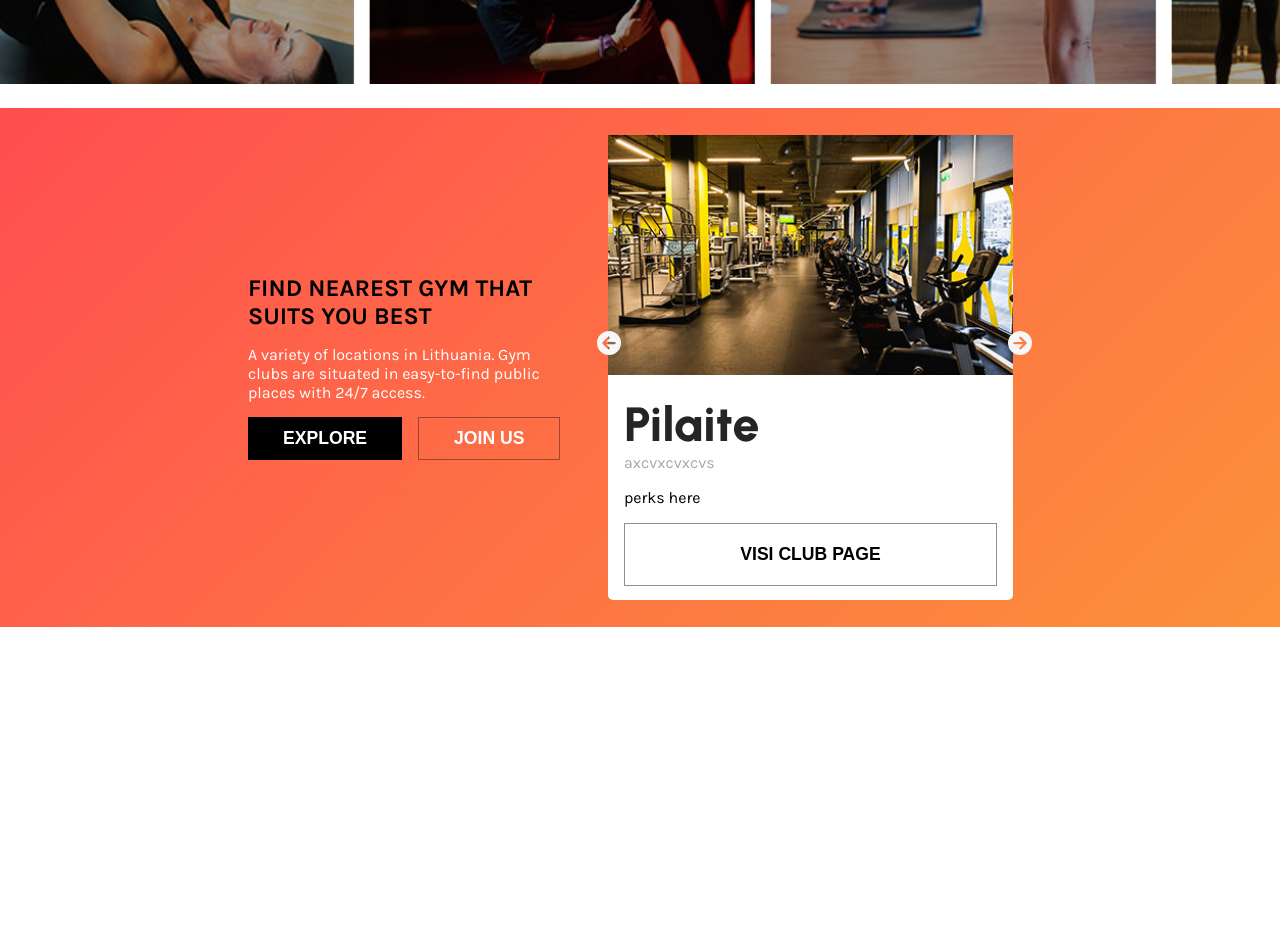
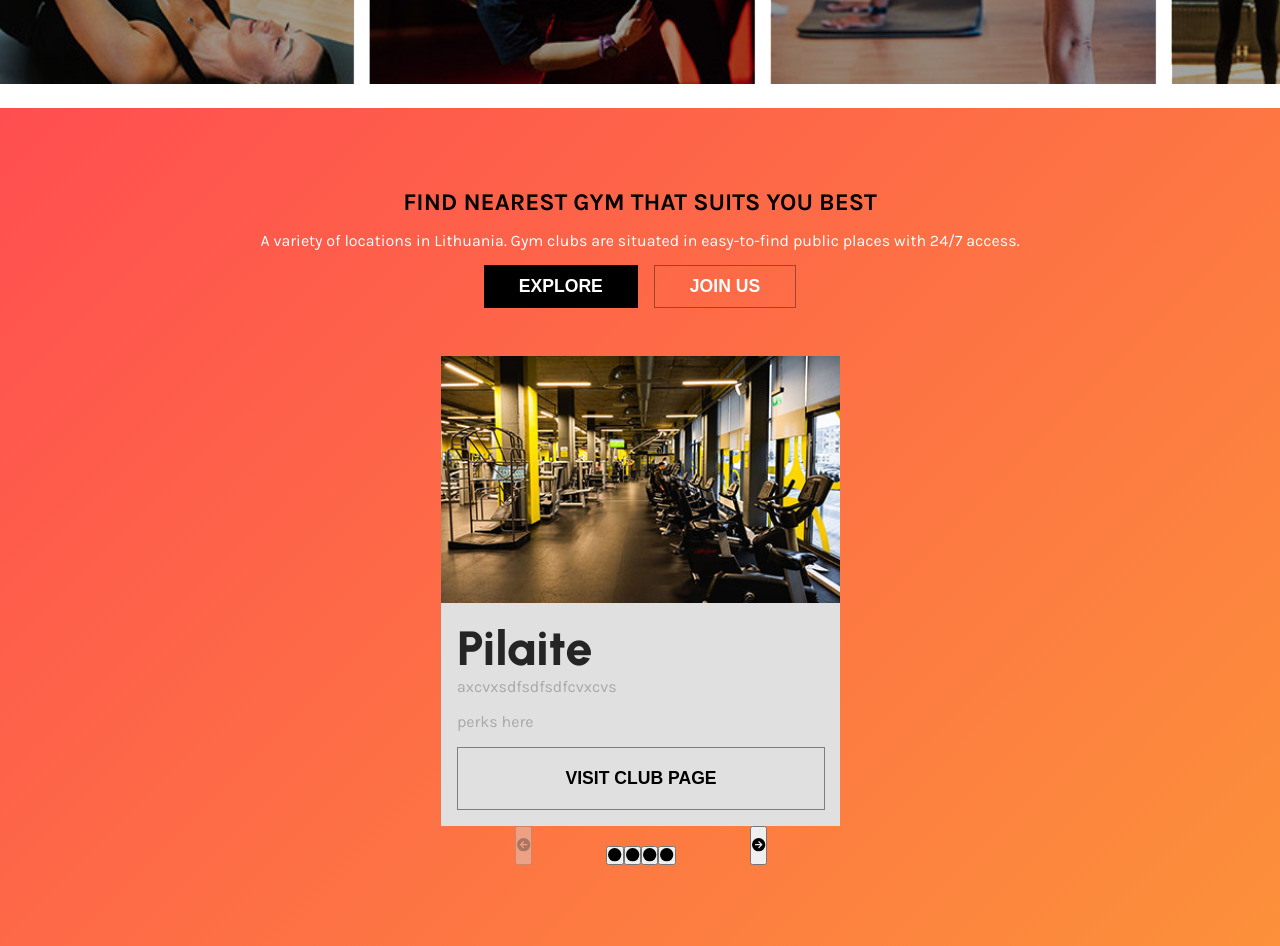
Before and after one commit to aldask/gym, a React (Create React App) app: page / in a window 1280 px wide. Shown: the part 2300-3246 px from the top of the page. Before the commit the page ends 2927 px from the top, so only its background shows below. Built offline with nearby package versions, Linux system fonts and the light colour scheme.

Commit message:
Slide carousel kind of done

```diff
--- /dev/null
+++ b/src/Components/Carousel.tsx
@@ -0,0 +1,105 @@
+import React, { useState } from "react";
+import Slide from "./Slide";
+import pilaite from "../Images/Locations/pilaite.jpg";
+import { FontAwesomeIcon } from "@fortawesome/react-fontawesome";
+import {
+  faArrowCircleLeft,
+  faArrowCircleRight,
+  faCircle,
+} from "@fortawesome/free-solid-svg-icons";
+
+const Carousel = () => {
+  const [activeIndex, setActiveIndex] = useState(0);
+
+  const carouselItems = [
+    {
+      locationPic: pilaite,
+      gymName: "Pilaite",
+      gymStreet: "axcvxsdfsdfsdfcvxcvs",
+      gymPerks: "perks here",
+    },
+    {
+      locationPic: pilaite,
+      gymName: "Pilaite",
+      gymStreet: "axcvxcsdfsdfsdfvxcvs",
+      gymPerks: "perks here",
+    },
+    {
+      locationPic: pilaite,
+      gymName: "Pilaite",
+      gymStreet: "axcvxcvsdfsfdxcvs",
+      gymPerks: "perks here",
+    },
+    {
+      locationPic: pilaite,
+      gymName: "Pilaite",
+      gymStreet: "axcvxcvsdfsfdxcvs",
+      gymPerks: "perks here",
+    },
+  ];
+
+  const updateIndex = (newIndex: number) => {
+    newIndex = Math.max(0, Math.min(newIndex, carouselItems.length - 1));
+    setActiveIndex(newIndex);
+  };
+
+  const renderIndicators = () => {
+    return carouselItems.map((_, index) => (
+      <button
+        key={index}
+        className={`carousel__indicator-button ${
+          index === activeIndex ? "carousel__indicator-button--active" : ""
+        }`}
+        onClick={() => updateIndex(index)}
+      >
+        <FontAwesomeIcon
+          icon={faCircle}
+          className="material-symbols-outlined"
+        />
+      </button>
+    ));
+  };
+
+  const isPreviousDisabled = activeIndex === 0;
+  const isNextDisabled = activeIndex === carouselItems.length - 1;
+
+  return (
+    <div className="carousel">
+      <div
+        className="carousel__slide-container"
+        style={{ transform: `translateX(-${activeIndex * 100}%)` }}
+      >
+        {carouselItems.map((item, index) => (
+          <Slide key={index} item={item} width="100%" />
+        ))}
+      </div>
+      <div className="carousel__carousel-buttons">
+        <button
+          className="carousel__button-arrow"
+          onClick={() => updateIndex(activeIndex - 1)}
+          disabled={isPreviousDisabled}
+        >
+          <FontAwesomeIcon
+            icon={faArrowCircleLeft}
+            className="material-symbols-outlined"
+          />
+        </button>
+
+        <div className="carousel__indicators">{renderIndicators()}</div>
+
+        <button
+          className="carousel__button-arrow"
+          onClick={() => updateIndex(activeIndex + 1)}
+          disabled={isNextDisabled}
+        >
+          <FontAwesomeIcon
+            icon={faArrowCircleRight}
+            className="material-symbols-outlined"
+          />
+        </button>
+      </div>
+    </div>
+  );
+};
+
+export default Carousel;
--- a/src/Components/Locations/Locations.tsx
+++ b/src/Components/Locations/Locations.tsx
@@ -1,45 +1,7 @@
 import { useState } from "react";
-import pilaite from "../../Images/Locations/pilaite.jpg";
-import { FontAwesomeIcon } from "@fortawesome/react-fontawesome";
-import {
-  faCircleArrowLeft,
-  faCircleArrowRight,
-} from "@fortawesome/free-solid-svg-icons";
-import Slider from "../Slider";
+import Carousel from "../Carousel";
 
 function Locations() {
-  const sliders = [
-    {
-      locationPic: pilaite,
-      gymName: "Pilaite",
-      gymStreet: "axcvxcvxcvs",
-      gymPerks: "perks here",
-    },
-    {
-      locationPic: pilaite,
-      gymName: "tessss",
-      gymStreet: "asdasdasd",
-      gymPerks: "perks here",
-    },
-    {
-      locationPic: pilaite,
-      gymName: "Pdasdae",
-      gymStreet: "aadsasd",
-      gymPerks: "perks here",
-    },
-  ];
-
-  const [currentSlide, setCurrentSlide] = useState(0);
-
-  const nextSlide = () => {
-    setCurrentSlide((prevSlide) => (prevSlide + 1) % sliders.length);
-  };
-
-  const prevSlide = () => {
-    setCurrentSlide(
-      (prevSlide) => (prevSlide - 1 + sliders.length) % sliders.length
-    );
-  };
 
   return (
     <section className="locations">
@@ -63,31 +25,7 @@ function Locations() {
             </div>
           </div>
           <div className="locations__box__side2">
-            <FontAwesomeIcon
-              icon={faCircleArrowLeft}
-              className="arrow"
-              onClick={prevSlide}
-            />
-            <div
-              className="locations__box__side2__slider-wrapper"
-              style={{ transform: `translateX(-${425 * currentSlide}px)` }}
-            >
-              {sliders.map((slider, index) => (
-                <Slider
-                  key={index}
-                  locationPic={slider.locationPic}
-                  gymName={slider.gymName}
-                  gymStreet={slider.gymStreet}
-                  gymPerks={slider.gymPerks}
-                  active={index === currentSlide}
-                />
-              ))}
-            </div>
-            <FontAwesomeIcon
-              icon={faCircleArrowRight}
-              className="arrow"
-              onClick={nextSlide}
-            />
+            <Carousel />
           </div>
         </div>
       </div>
--- a/src/Components/Locations/Styles/_locations.scss
+++ b/src/Components/Locations/Styles/_locations.scss
@@ -11,11 +11,24 @@
   justify-content: space-between;
   width: 100%;
 
+  @media screen and (max-width: 1300px) {
+    flex-direction: column;
+    padding: 5rem 1rem;
+  }
+
   &__side1 {
     width: 40%;
     display: flex;
     flex-direction: column;
     gap: 15px;
+
+    @media screen and (max-width: 1300px) {
+      width: 100%;
+      align-items: center;
+      justify-content: center;
+      text-align: center;
+      padding-bottom: 2rem;
+    }
 
     &__text {
       color: white;
@@ -67,33 +80,72 @@
     overflow: hidden;
     padding: 1px;
     position: relative;
-    width: 435px;
-
-    &__slider-wrapper {
-      display: flex;
-      flex-direction: row;
-      max-width: calc(425px * 3);
-      transition: transform 0.3s ease-in-out;
-      transform: translateX(calc(-425px * #{currentSlide}));
-      gap: 20px;
-      padding: 10px;
-    }
-
-    &__gym-box {
-      background-color: white;
-      width: 435px;
-      height: 465px;
-      position: relative;
-      border-radius: 5px;
-
-      &__img {
-        img {
-          object-fit: cover;
-          width: 100%;
-          height: 240px;
+    width: 400px;
   }
 }
 
+.carousel {
+  &__slide-container {
+    white-space: nowrap;
+    transition: transform 0.3s;
+    width: 400px;
+  }
+
+  &__carousel-buttons {
+    display: flex;
+    justify-content: space-evenly;
+
+    &__button-arrow {
+      background: none;
+      border: none;
+      margin-top: 500px;
+      cursor: pointer;
+      margin-top: 20px;
+
+      button {
+        background: none;
+      }
+    }
+  }
+
+  &__indicators {
+    display: flex;
+    justify-content: space-around;
+    align-items: center;
+    margin-top: 20px;
+
+    &__indicator-button {
+      background: none;
+      border: none;
+      cursor: pointer;
+    }
+
+    &__indicator-button--active {
+      color: #ffffff;
+    }
+  }
+}
+
+
+////////////////
+
+.slide {
+  flex-direction: column;
+  display: inline-flex;
+  height: 470px;
+  width: 400px;
+  background-color: #e0e0e0;
+
+  &__img {
+    width: 100%;
+    height: 250px;
+
+    img {
+      width: 100%;
+      height: 100%;
+      object-fit: cover;
+    }
+  }
   &__content {
     padding: 1rem;
 
@@ -105,9 +157,6 @@
       margin-bottom: 1rem;
     }
 
-        &--about {
-          transition: all 0.2s ease-in-out;
-
     button {
       width: 100%;
       padding: 20px;
@@ -116,6 +165,7 @@
       font-weight: 600;
       text-transform: uppercase;
       background-color: transparent;
+      transition: all 0.2s ease-in-out;
 
       &:hover {
         color: black;
@@ -125,24 +175,3 @@
     }
   }
 }
-    }
-
-    .arrow {
-      position: absolute;
-      top: 45%;
-      transform: translateY(-50%);
-      font-size: 1.5rem;
-      color: rgb(247, 247, 247);
-      cursor: pointer;
-      z-index: 1;
-
-      &:first-child {
-        left: 0;
-      }
-
-      &:last-child {
-        right: 0;
-      }
-    }
-  }
-}
--- /dev/null
+++ b/src/Components/Slide.tsx
@@ -0,0 +1,37 @@
+import React from "react";
+
+interface SlideProps {
+  item: {
+    locationPic: string;
+    gymName: string;
+    gymStreet: string;
+    gymPerks: string;
+  };
+  width: string;
+}
+
+function Slide({ item, width }: SlideProps) {
+  const { locationPic, gymName, gymStreet, gymPerks } = item;
+
+  return (
+    <div className="slide" style={{ width }}>
+      <div className="slide__img">
+        <img className="slide__img--img" src={locationPic} alt={gymName} />
+      </div>
+      <div className="slide__content">
+        <div className="slide__content--name">
+          <h1>{gymName}</h1>
+          <p>{gymStreet}</p>
+        </div>
+        <div className="slide__content--perks">
+          <p>{gymPerks}</p>
+        </div>
+        <div className="slide__content--about">
+          <button>Visit Club Page</button>
+        </div>
+      </div>
+    </div>
+  );
+}
+
+export default Slide;
--- a/src/Components/Slider.tsx
+++ /dev/null
@@ -1,31 +0,0 @@
-interface SliderProps {
-  locationPic: string;
-  gymName: string;
-  gymStreet: string;
-  gymPerks: string;
-  active: boolean;
-}
-
-function Slider(props: SliderProps) {
-  const { locationPic, gymName, gymStreet, gymPerks } = props;
-  return (
-    <div className="locations__box__side2__gym-box">
-      <div className="locations__box__side2__gym-box__img">
-        <img src={locationPic} alt="gym" />
-      </div>
-      <div className="locations__box__side2__gym-box__content">
-        <div className="locations__box__side2__gym-box__content--name">
-          <h1>{gymName}</h1>
-          <p>{gymStreet}</p>
-        </div>
-        <div className="locations__box__side2__gym-box__content--perks">
-          {gymPerks}
-        </div>
-        <div className="locations__box__side2__gym-box__content--about">
-          <button>Visi Club Page</button>
-        </div>
-      </div>
-    </div>
-  );
-}
-export default Slider;
```
Lines whose indentation alone changed are shown as unchanged.
